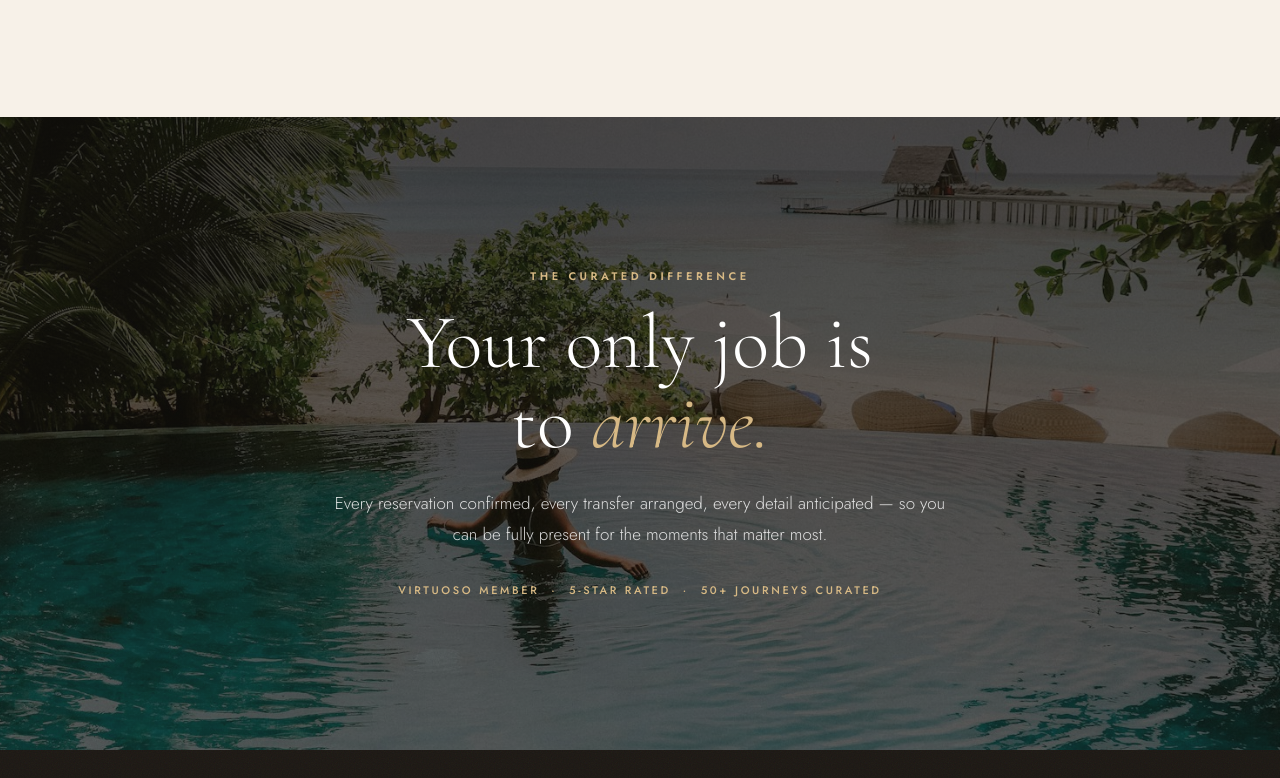
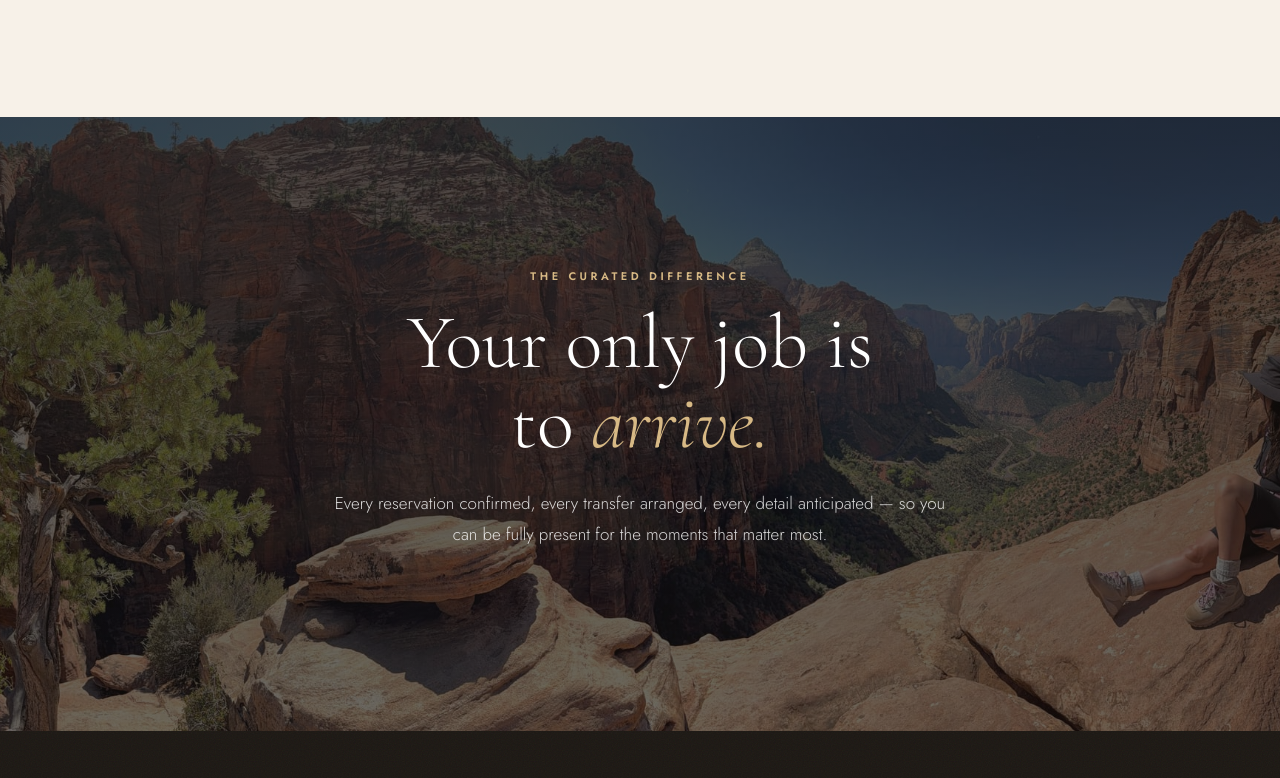
Before and after one commit to birddypoo/curatedtravel, a plain HTML site: page index.html in a window 1280 px wide. Shown: the part 5282-6060 px from the top of the page. Drawn offline with nearby package versions, Linux system fonts and the light colour scheme.

Commit message:
Personalize Curated Difference band; remove trust line
- Replace the stock pool background of the parallax band with Crystal's
  own Zion Canyon panorama (optimized 15MB -> 495KB, 2560px wide).
- Remove the "Virtuoso Member / 5-Star Rated / 50+ Journeys Curated"
  trust line from the band.

Co-Authored-By: Claude Opus 4.8 <noreply@anthropic.com>

```diff
--- a/css/styles.css
+++ b/css/styles.css
@@ -305,7 +305,7 @@ ul { list-style: none; }
 
 /* ─── PARALLAX DIFFERENCE BAND ─── */
 .difference { position: relative; padding: 150px 0; text-align: center; overflow: hidden; color: var(--white); }
-.difference-bg { position: absolute; inset: 0; background: url("../images/feature-pool.jpg") center/cover no-repeat; background-attachment: fixed; transform: scale(1.02); }
+.difference-bg { position: absolute; inset: 0; background: url("../images/difference-zion.jpg") center/cover no-repeat; background-attachment: fixed; transform: scale(1.02); }
 .difference-overlay { position: absolute; inset: 0; background: linear-gradient(180deg, rgba(18,16,13,.74), rgba(18,16,13,.62)); }
 .difference-content { position: relative; z-index: 2; max-width: 820px; }
 .difference-line { font-family: var(--serif); font-size: clamp(40px, 6vw, 78px); font-weight: 300; line-height: 1.05; margin: 14px 0 24px; }
--- a/index.html
+++ b/index.html
@@ -289,7 +289,6 @@
     <p class="section-label light reveal">The Curated Difference</p>
     <p class="difference-line reveal">Your only job is to&nbsp;<span class="italic-gold-lt">arrive.</span></p>
     <p class="difference-sub reveal">Every reservation confirmed, every transfer arranged, every detail anticipated — so you can be fully present for the moments that matter&nbsp;most.</p>
-    <p class="difference-trust reveal">Virtuoso Member &nbsp;·&nbsp; 5-Star Rated &nbsp;·&nbsp; 50+ Journeys Curated</p>
   </div>
 </section>
 
```
Also changed, not shown: images/difference-zion.jpg (added), images/feature-pool.jpg (deleted).
